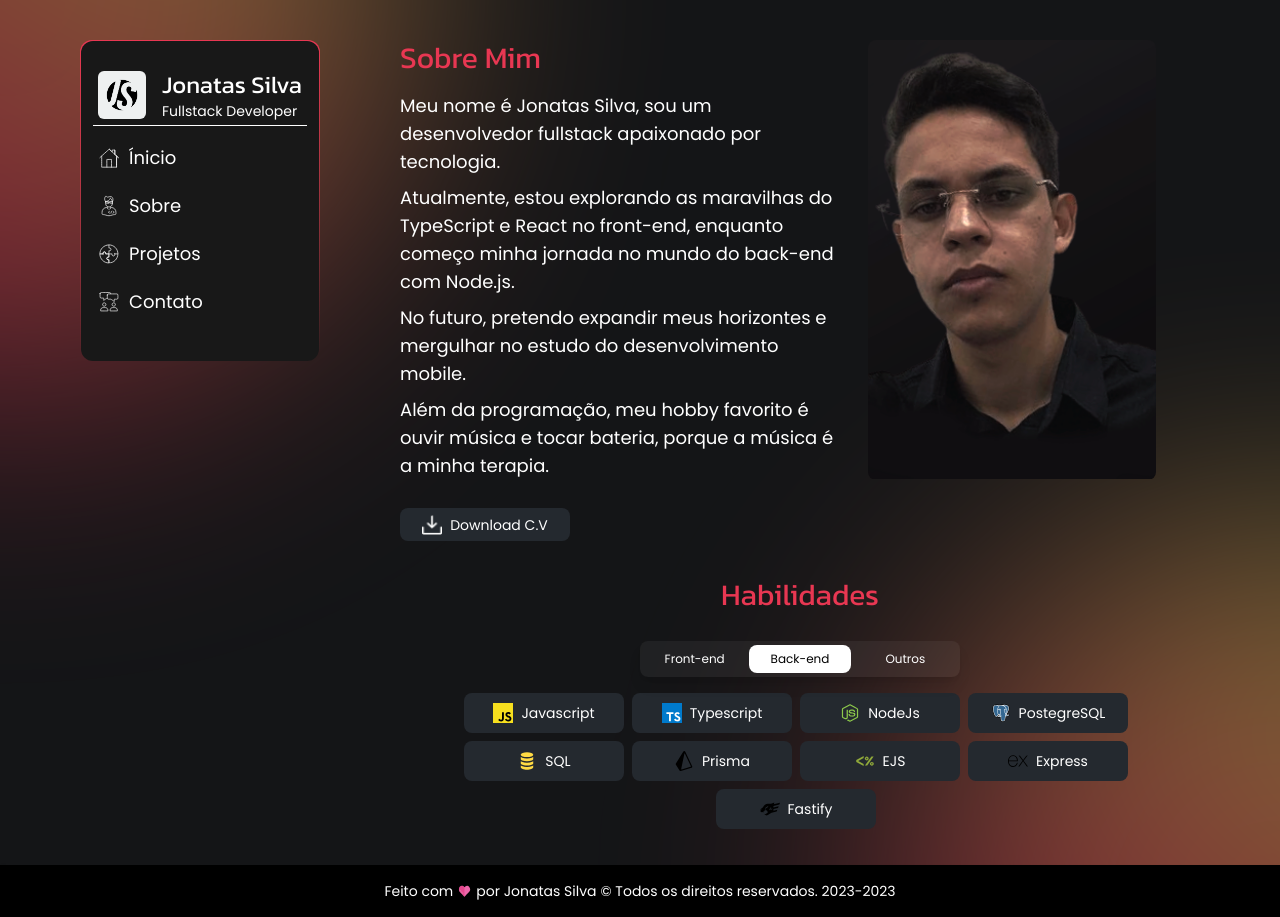
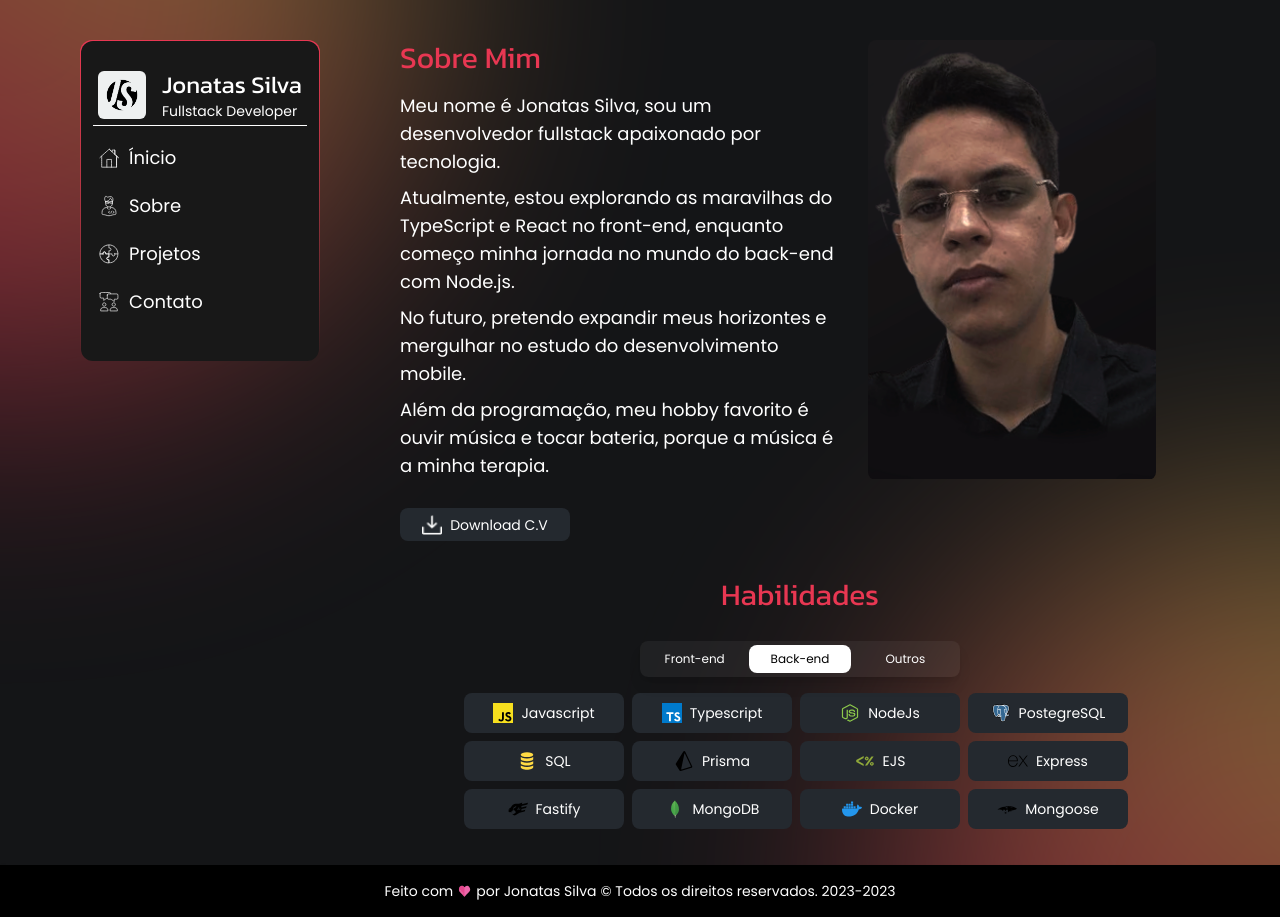
Before and after one commit to JsCodeDevlopment/Portfolio, a React (Vite) app: page /about in a window 1280 px wide. Built offline with nearby package versions, Linux system fonts and the light colour scheme.

Commit message:
feat: new backend skills

```diff
--- a/src/components/data/MockBackStacks.ts
+++ b/src/components/data/MockBackStacks.ts
@@ -7,6 +7,9 @@ import Prisma from "../../assets/images/prisma.svg";
 import EJS from "../../assets/images/ejs.svg";
 import Express from "../../assets/images/express.svg";
 import Fastify from "../../assets/images/fastify.svg";
+import Docker from "../../assets/images/docker.svg";
+import MongoDB from "../../assets/images/mongodb.svg";
+import Mongoose from "../../assets/images/mongoose.svg";
 import { IFrontStacks } from "../../interfaces/IFrontStacks";
 
 export function useBackStacks() {
@@ -47,6 +50,18 @@ export function useBackStacks() {
       title: "Fastify",
       logo: Fastify,
     },
+    {
+      title: "MongoDB",
+      logo: MongoDB,
+    },
+    {
+      title: "Docker",
+      logo: Docker,
+    },
+    {
+      title: "Mongoose",
+      logo: Mongoose,
+    },
   ];
   return { frontStacks };
 }
```
